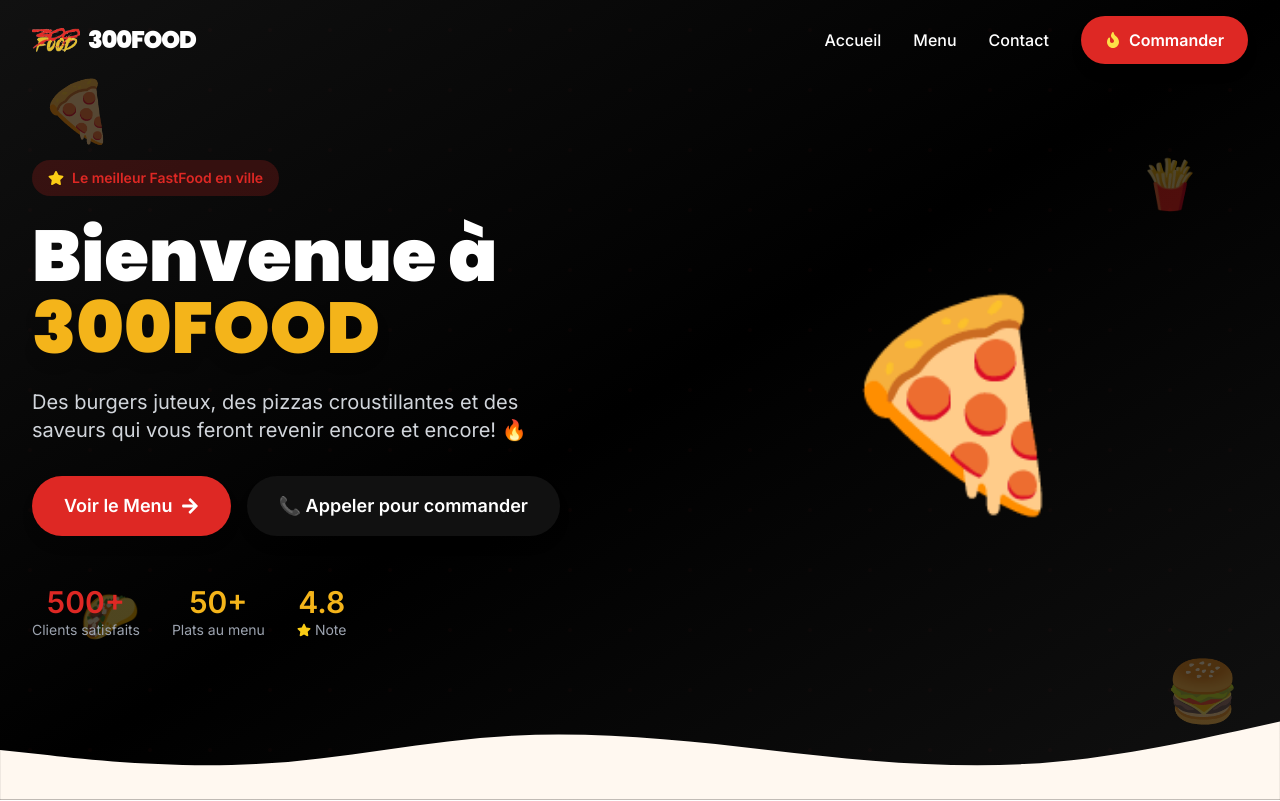
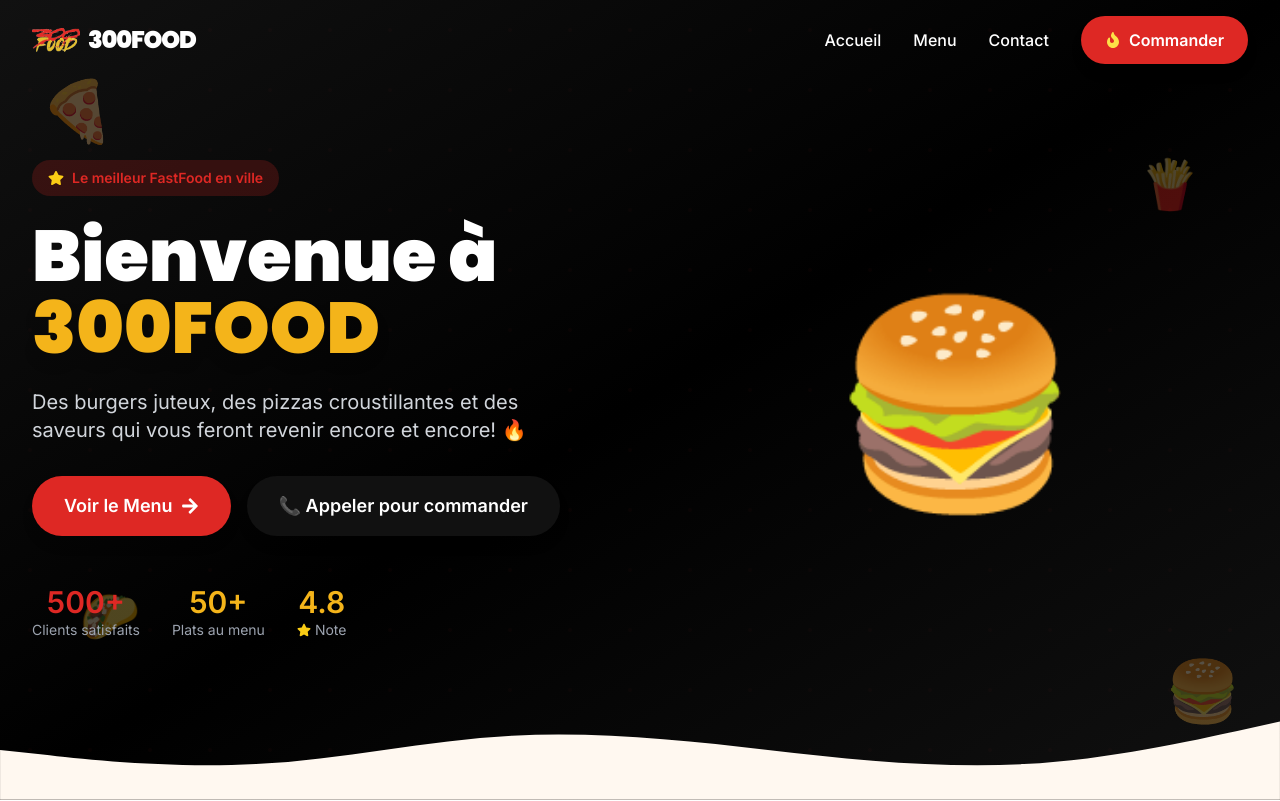
Before and after one commit to abdoufr/Les300Food, a Next.js app: page / in a window 1280 px wide. Shown: the top 801 px of the page. Built offline with nearby package versions, Linux system fonts and the light colour scheme; no server answers; the database is empty.

Commit message:
Design: make hero and loading emojis dynamic (cycling through food categories)

```diff
--- a/app/menu/page.tsx
+++ b/app/menu/page.tsx
@@ -110,7 +110,12 @@ function MenuContent() {
 
                     {loading ? (
                         <div className="text-center py-20">
-                            <div className="text-6xl animate-bounce mb-4">🍔</div>
+                            <div className="text-6xl animate-bounce mb-4">
+                                {(() => {
+                                    const emojis = ['🍔', '🍕', '🥖', '🍽️'];
+                                    return emojis[Math.floor(Date.now() / 1000) % emojis.length];
+                                })()}
+                            </div>
                             <p className="text-gray-500 text-lg">Chargement du menu...</p>
                         </div>
                     ) : items.length === 0 ? (
--- a/components/Hero.tsx
+++ b/components/Hero.tsx
@@ -7,6 +7,18 @@ import { FaArrowRight, FaStar } from 'react-icons/fa';
 export default function Hero() {
     const [siteName, setSiteName] = useState(process.env.NEXT_PUBLIC_SITE_NAME || '300FOOD');
     const [phone, setPhone] = useState(process.env.NEXT_PUBLIC_PHONE || '');
+
+    const [currentEmoji, setCurrentEmoji] = useState('🍕');
+    const emojis = ['🍕', '🍔', '🥖', '🍽️'];
+
+    useEffect(() => {
+        let i = 0;
+        const interval = setInterval(() => {
+            i = (i + 1) % emojis.length;
+            setCurrentEmoji(emojis[i]);
+        }, 3000);
+        return () => clearInterval(interval);
+    }, []);
 
     useEffect(() => {
         fetch('/api/public-settings')
@@ -89,8 +101,9 @@ export default function Hero() {
                     {/* Right - Big Emoji / Image */}
                     <div className="hidden lg:flex justify-center items-center">
                         <div className="relative">
-                            <div className="text-[200px] animate-float select-none">🍕</div>
-
+                            <div className="text-[200px] animate-float select-none transition-all duration-500">
+                                {currentEmoji}
+                            </div>
                         </div>
                     </div>
                 </div>
```
